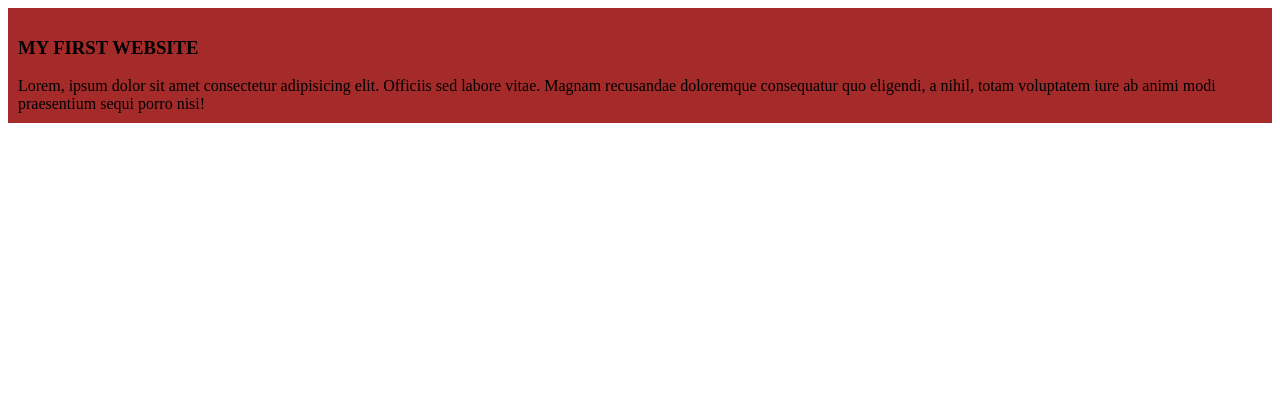
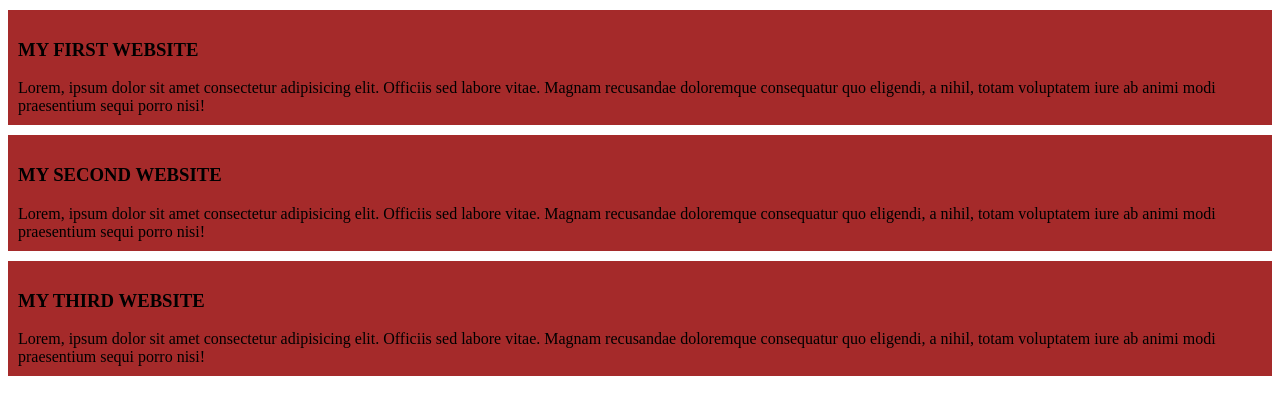
Before and after one commit to Murshidgithub/file, a plain HTML site: page index.html in a window 1280 px wide. Drawn offline with Linux system fonts and the light colour scheme.

Commit message:
added the 2nd and 3rd block

```diff
--- a/index.html
+++ b/index.html
@@ -12,5 +12,13 @@
          <h3> MY FIRST WEBSITE </h3>
             Lorem, ipsum dolor sit amet consectetur adipisicing elit. Officiis sed labore vitae. Magnam recusandae doloremque consequatur quo eligendi, a nihil, totam voluptatem iure ab animi modi praesentium sequi porro nisi!
     </div>
+    <div>
+         <h3> MY SECOND WEBSITE </h3>
+            Lorem, ipsum dolor sit amet consectetur adipisicing elit. Officiis sed labore vitae. Magnam recusandae doloremque consequatur quo eligendi, a nihil, totam voluptatem iure ab animi modi praesentium sequi porro nisi!
+    </div>
+    <div>
+         <h3> MY THIRD WEBSITE </h3>
+            Lorem, ipsum dolor sit amet consectetur adipisicing elit. Officiis sed labore vitae. Magnam recusandae doloremque consequatur quo eligendi, a nihil, totam voluptatem iure ab animi modi praesentium sequi porro nisi!
+    </div>
 </body>
 </html>
--- a/style/blog.css
+++ b/style/blog.css
@@ -1,4 +1,5 @@
 div{
     background-color: brown;
     padding: 10px;
+    margin-block: 10px;
 }
```
